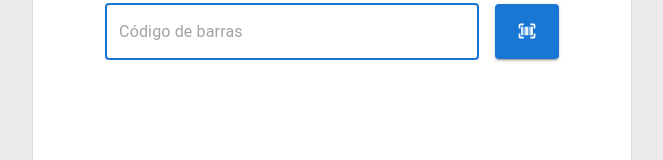
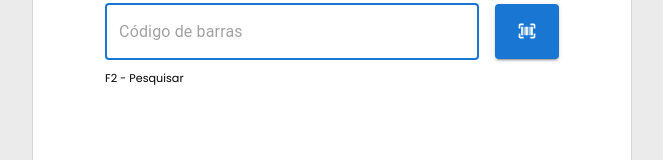
Before and after one commit to KermanJR/react-facilmsapp, a React (Create React App) app: page / in a window 1280 px wide. Shown: the part 361-521 px from the top of the page, without its empty margins (308-971 px from the left). Built offline with nearby package versions, Linux system fonts and the light colour scheme.

Commit message:
Fixed charset UTF-8

```diff
--- a/package.json
+++ b/package.json
@@ -9,14 +9,18 @@
     "@testing-library/jest-dom": "^5.17.0",
     "@testing-library/react": "^13.4.0",
     "@testing-library/user-event": "^13.5.0",
-    "axios": "^1.5.1",
+    "axios": "^1.6.0",
+    "he": "^1.2.0",
     "instascan": "^1.0.0",
+    "jschardet": "^3.0.0",
+    "languagetool-api": "^1.1.2",
     "quagga": "^0.12.1",
     "react": "^18.2.0",
     "react-dom": "^18.2.0",
     "react-icons": "^4.11.0",
     "react-scripts": "5.0.1",
     "react-select": "^5.7.7",
+    "typo-js": "^1.2.3",
     "web-vitals": "^2.1.4"
   },
   "scripts": {
--- a/public/index.html
+++ b/public/index.html
@@ -1,5 +1,5 @@
 <!DOCTYPE html>
-<html lang="en">
+<html lang="pt-br">
   <head>
     <meta charset="utf-8" />
     <link rel="preconnect" href="https://fonts.googleapis.com">
--- a/src/api/API.js
+++ b/src/api/API.js
@@ -22,7 +22,7 @@ export default class GansoService {
 
         return response.data;
       } catch (error) {
-        console.error('Erro ao buscar produtos', error);
+        console.error('Erro ao buscar todos produtos: ', error);
         throw error;
       }
   }
--- a/src/pages/index.js
+++ b/src/pages/index.js
@@ -19,39 +19,46 @@ import {
 } from '@mui/material';
 import styles from './style/style.module.css';
 import { BiSearch, BiBarcodeReader } from 'react-icons/bi'
-import { useEffect, useState } from 'react';
+import { useEffect, useRef, useState } from 'react';
 import GansoService from '../api/API';
-
 
 
  export default function MyApp(){
 
+
     const [data, setData] = useState([]);
     const [openModal, setOpenModal] = useState(false);
     const [inputValue, setInputValue] = useState('');
-    const [modalSearchValue, setModalSearchValue] = useState('');
     const [error, setError] = useState('');
     const [isLoading, setIsLoading] = useState(false);
-   const [activef2, setActiveF2] = useState(false);
+    const [activef2, setActiveF2] = useState(false);
 
 
+    const inputRef = useRef(null);
 
     const openResultModal = () => {
       setOpenModal(true);
     }
 
+
     const closeResultModal = () => {
       setOpenModal(false);
       setActiveF2(false)
-
-    }
+      setInputValue('');
+      setTimeout(() => {
+        console.log(inputRef)
+        if (inputRef.current) {
+          inputRef.current.focus();
+          inputRef.current.select();
+        }
+      }, 100);
+    };
 
 
     const handleInputChange = (event) => {
       const { value } = event.target;
       setIsLoading(true)
       setInputValue(value);
-      //setData([])
       setIsLoading(false)
       let filteredProducts = applyFilter(value);
 
@@ -62,10 +69,11 @@ import GansoService from '../api/API';
       }
     };
 
+
+
     const applyFilter = (value) => {
 
       const lowerSearchValue = value.toLowerCase();
-      //setData(filteredProducts);
       return data.filter((product) => {
         return (
           product.CODIGO.toString().includes(lowerSearchValue) ||
@@ -76,13 +84,20 @@ import GansoService from '../api/API';
             product.PRECO_VENDA.toLocaleString('pt-br', { style: 'currency', currency: 'BRL' }).includes(lowerSearchValue))
         );
       });
+    };
 
 
-    };
+    useEffect(() => {
+      if (inputRef.current) {
+        inputRef.current.focus();
+        inputRef.current.select();
+      }
+    }, [openModal]);
+
 
     useEffect(() => {
       const handleKeyPress = (event) => {
-        console.log(event)
+
         if (event.keyCode === 113) {
           openResultModal();
           setInputValue('')
@@ -98,6 +113,19 @@ import GansoService from '../api/API';
       };
     }, []);
 
+    useEffect(() => {
+      const handleKeyPress = (event) => {
+        if (event.key === 'Escape' || event.key === 'Esc') {
+          closeResultModal();
+        }
+      };
+
+      window.addEventListener('keydown', handleKeyPress);
+
+      return () => {
+        window.removeEventListener('keydown', handleKeyPress);
+      };
+    }, []);
 
 
     function GetProductById(e){
@@ -154,6 +182,9 @@ import GansoService from '../api/API';
     };
 
 
+
+
+
       useEffect(() => {
         const clearMessages = () => {
           setTimeout(() => {
@@ -167,6 +198,8 @@ import GansoService from '../api/API';
 
 
     return(
+
+      <Box>
         <Box className={styles.container}>
             <Dialog open={openModal} onClose={closeResultModal} maxWidth="lg" fullWidth>
         <DialogTitle style={{ color: '#F26422' }}>Consulta</DialogTitle>
@@ -179,8 +212,7 @@ import GansoService from '../api/API';
               <Box style={{display: 'flex', flexDirection: 'row', gap: '.5rem', alignItems: 'center', justifyContent: 'center'}}>
                 <TextField
                   label="Pesquisar"
-                  focused={true}
-                  InputProps={{ selectAllOnFocus: true }}
+
                   style={{
                     marginTop: '.5rem',
                     width: activef2? '90%': '100%',
@@ -188,7 +220,10 @@ import GansoService from '../api/API';
                   variant="outlined"
                   onKeyPress={handleKeyPress}
                   autoFocus={true}
+                  InputProps={{ selectAllOnFocus: true }}
                   onChange={(e) => handleInputChange(e)}
+                  focused={true}
+
                 />
                   <Box>
                     {
@@ -287,6 +322,7 @@ import GansoService from '../api/API';
                 }}
                 focused={true}
 
+
               />
                <Button onClick={GetProductById} variant='contained' style={{
                 height: '55px',
@@ -294,6 +330,14 @@ import GansoService from '../api/API';
                 marginLeft: '1rem'
 
                }}><BiBarcodeReader size={20}/></Button>
+               <p color="red" style={{
+                  textAlign: 'left',
+                  fontSize: '.7rem',
+                  color: 'black',
+                  width: '85%',
+                  margin: '.7rem auto',
+                  height: '20px'
+                }}>F2 - Pesquisar</p>
                 <p color="red" style={{
                   textAlign: 'left',
                   fontSize: '.7rem',
@@ -302,8 +346,11 @@ import GansoService from '../api/API';
                   margin: '.7rem auto',
                   height: '20px'
                 }}>{error}</p>
+
             </Box>
+
             </Box>
+
           </Box>
         </Box>
 
@@ -320,5 +367,6 @@ import GansoService from '../api/API';
           Copyright © 2023 Fácil Automação Comercial. Todos os direitos reservados.
         </Typography>
       </Box>
+      </Box>
     )
  }
```
Also changed, not shown: 1 other file (tests, documents, lock files or other folders).
